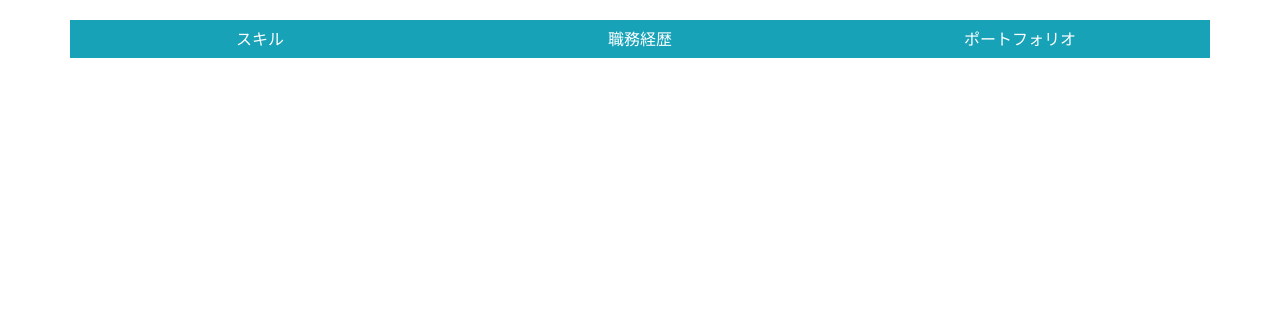
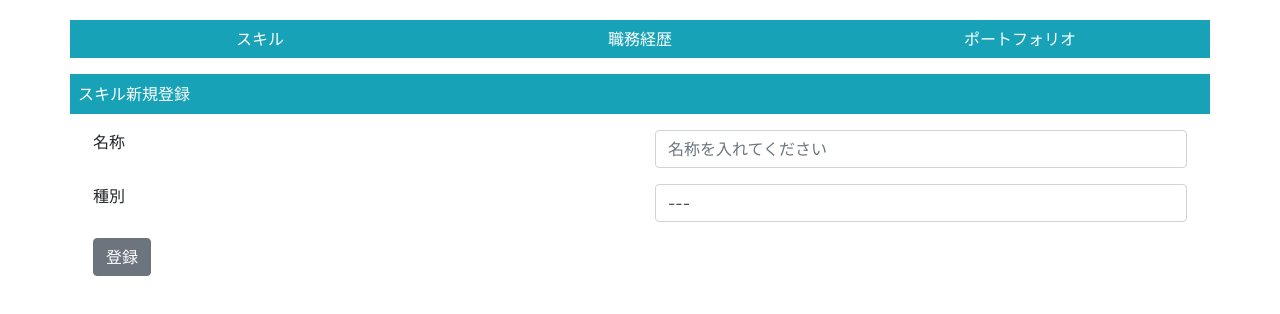
Before and after one commit to rimusophie/portfolio2, a Vue app in the folder portfolio2/: page /SkillAdd in a window 1280 px wide. Before the commit this address had no page. Shown: the top 314 px of the page. Built offline with nearby package versions, Linux system fonts and the light colour scheme.

Commit message:
スキル登録画面追加

```diff
--- a/portfolio2/src/router/index.ts
+++ b/portfolio2/src/router/index.ts
@@ -28,6 +28,12 @@ const router = createRouter({
       component: () => import('@/views/SkillDetailView.vue')
     },
     {
+      // スキル追加画面
+      path: '/SkillAdd',
+      name: 'SkillAdd',
+      component: () => import('@/views/SkillAddView.vue')
+    },
+    {
       // ポートフォリオ一覧画面
       path: '/PortfolioList',
       name: 'PortfolioList',
--- /dev/null
+++ b/portfolio2/src/views/SkillAddView.vue
@@ -0,0 +1,52 @@
+<script setup lang="ts">
+import { ref } from "vue";
+
+// 名称
+const inputName = ref("");
+
+// 種別
+const inputKind = ref("0");
+
+const onAdd = (): void => {
+    alert("aaa");
+    // 成功したら入力値を初期化
+    inputName.value = "";
+    inputKind.value = "0";
+};
+</script>
+
+<template>
+    <div class="container">
+        <div class="row bg-info text-white p-2 mb-2">
+            スキル新規登録
+        </div>
+
+        <form v-on:submit.prevent="onAdd">
+            <!-- 名称 -->
+            <div class="row p-2">
+                <div class="col">名称</div>
+                <div class="col"><input type="text" class="form-control" placeholder="名称を入れてください" v-model="inputName" maxlength="100"></div>
+            </div>
+
+            <!-- 種別 -->
+            <div class="row p-2">
+                <div class="col">種別</div>
+                <div class="col">
+                    <select v-model="inputKind" class="form-select form-control">
+                        <option value="0">---</option>
+                        <option value="1">OS</option>
+                        <option value="2">DB</option>
+                    </select>
+                </div>
+            </div>
+
+            <div class="row p-2">
+                <div class="col"><button class="btn btn-secondary">登録</button></div>
+            </div>
+        </form>
+    </div>
+
+</template>
+
+<style scoped>
+</style>
--- a/portfolio2/src/views/SkillDetailView.vue
+++ b/portfolio2/src/views/SkillDetailView.vue
@@ -24,6 +24,11 @@
             <div class="col">期間</div>
             <div class="col">4年3ヶ月</div>
         </div>
+
+        <div class="row p-2">
+            <div class="col"><button>更新</button></div>
+            <div class="col"><button>削除</button></div>
+        </div>
     </div>
 
 </template>
--- a/portfolio2/src/views/SkillListView.vue
+++ b/portfolio2/src/views/SkillListView.vue
@@ -7,6 +7,13 @@ import { RouterLink } from 'vue-router';
         <div class="row bg-info text-white p-2 mb-2">
             スキル一覧
         </div>
+
+        <div class="row p-2 mb-2">
+            <div class="col">
+                <RouterLink v-bind:to="{name: 'SkillAdd'}">新規登録はこちらから</RouterLink>
+            </div>
+        </div>
+
         <div class="row">
             <table class="table table-bordered table-hover table-sm">
                 <thead>
```
